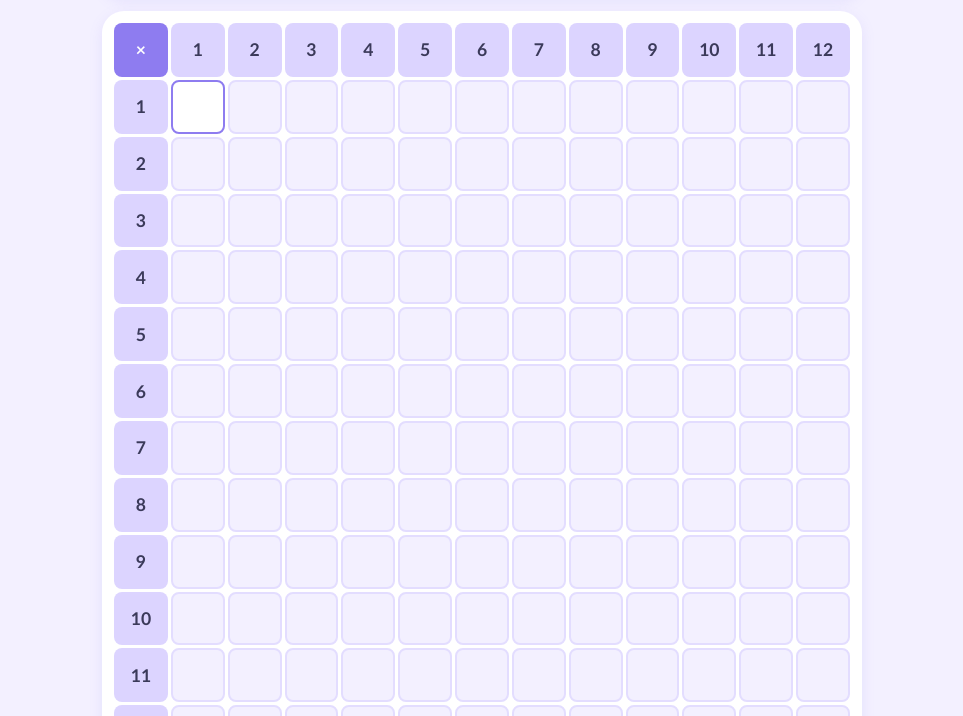
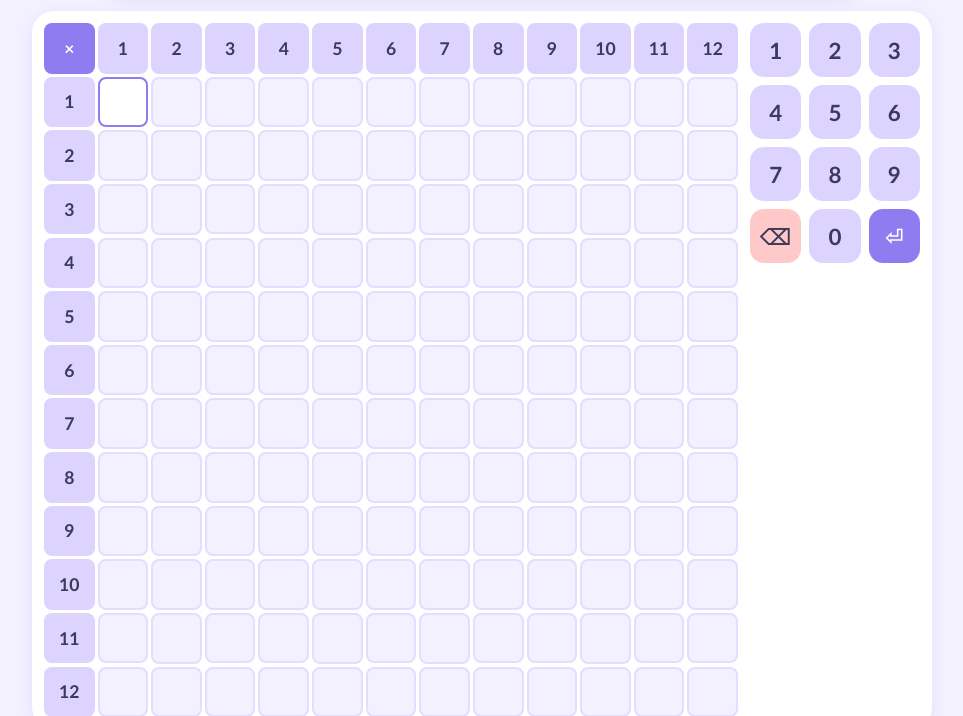
Before and after one commit to tuwebcaedelcielo/144_square_test, a plain HTML site: page index.html in a window 1280 px wide. Both pictures are taken after a click on the button "▶ Comenzar". Shown: the part 84-800 px from the top of the page, without its empty margins (158-1121 px from the left). Drawn offline with Linux system fonts and the light colour scheme.

Commit message:
Add files via upload

```diff
--- a/index.html
+++ b/index.html
@@ -19,14 +19,25 @@ button{border:0;border-radius:14px;padding:10px 18px;font-size:1rem;font-weight:
 #start{background:var(--accent)}#cancel{background:var(--accent2)}
 button:disabled{opacity:.4;cursor:not-allowed}
 #clock{font-size:1.7rem;font-weight:800;min-width:90px;text-align:center;background:var(--head);border-radius:14px;padding:4px 12px;font-variant-numeric:tabular-nums}
-main{max-width:760px;margin:0 auto;background:var(--card);border-radius:22px;padding:12px;box-shadow:0 4px 14px #8e7cf022}
-#grid{display:grid;grid-template-columns:repeat(13,minmax(0,1fr));gap:3px}
+main{display:flex;gap:12px;align-items:flex-start;max-width:900px;margin:0 auto;background:var(--card);border-radius:22px;padding:12px;box-shadow:0 4px 14px #8e7cf022}
+#grid{flex:1;min-width:0;display:grid;grid-template-columns:repeat(13,minmax(0,1fr));gap:3px}
 .h{background:var(--head);border-radius:8px;display:flex;align-items:center;justify-content:center;font-weight:800;aspect-ratio:1;font-size:clamp(.7rem,2.6vw,1.1rem)}
 .h.corner{background:var(--accent);color:#fff}
 input.c{width:100%;aspect-ratio:1;min-width:0;border:2px solid var(--line);border-radius:8px;text-align:center;font-size:clamp(.7rem,2.6vw,1.1rem);font-family:inherit;color:var(--text);background:var(--bg);padding:0}
 input.c:disabled{opacity:.7}
 input.c:focus{outline:none;border-color:var(--accent);background:var(--card)}
 input.c.ok{background:var(--ok)}input.c.bad{background:var(--bad)}
+#pad{display:none;position:sticky;top:12px;width:170px;grid-template-columns:repeat(3,1fr);gap:8px}
+main.run #pad{display:grid}
+#pad button{padding:0;height:54px;font-size:1.4rem;background:var(--head);color:var(--text);border-radius:14px;touch-action:manipulation}
+#pad button:active{background:var(--accent);color:#fff}
+#pad .del{background:var(--bad)}#pad .ent{background:var(--accent);color:#fff}
+@media (max-width:640px){
+ body{padding-bottom:150px}
+ main{display:block}
+ #pad{position:fixed;left:0;right:0;bottom:0;top:auto;width:auto;z-index:9;background:var(--card);padding:10px 10px calc(10px + env(safe-area-inset-bottom,0px));grid-template-columns:repeat(6,1fr);box-shadow:0 -4px 14px #8e7cf033}
+ #pad button{height:48px}
+}
 #result{max-width:760px;margin:14px auto 0;background:var(--card);border-radius:22px;padding:14px 18px;text-align:center;box-shadow:0 4px 14px #8e7cf022}
 #score{font-size:2rem;font-weight:800;color:var(--accent)}
 </style>
@@ -42,36 +53,50 @@ input.c.ok{background:var(--ok)}input.c.bad{background:var(--bad)}
     <div id="clock">00:00</div>
   </div>
 </header>
-<main><div id="grid"></div></main>
+<main id="main"><div id="grid"></div><div id="pad" aria-label="Teclado numérico"></div></main>
 <section id="result"><div>Puntuación</div><div id="score">– / 144</div><div id="msg">¡Completa la tabla de multiplicar!</div></section>
 <script>
-const grid=document.getElementById('grid'),cells=[];
+const grid=document.getElementById('grid'),cells=[];let cur=null;
 const $=id=>document.getElementById(id);
 function mk(t,c){const d=document.createElement('div');d.className='h '+(c||'');d.textContent=t;grid.appendChild(d)}
 mk('×','corner');for(let c=1;c<=12;c++)mk(c);
 for(let r=1;r<=12;r++){mk(r);for(let c=1;c<=12;c++){
-  const i=document.createElement('input');i.className='c';i.disabled=true;i.inputMode='numeric';i.maxLength=3;
+  const i=document.createElement('input');i.className='c';i.disabled=true;i.inputMode='none';i.addEventListener('focus',()=>{cur=i});i.maxLength=3;
   i.dataset.a=r*c;i.setAttribute('aria-label',r+' por '+c);
   i.addEventListener('input',()=>{i.value=i.value.replace(/\D/g,'')});
   i.addEventListener('keydown',e=>{if(e.key==='Enter'){e.preventDefault();const n=cells[cells.indexOf(i)+1];n&&n.focus()}});
   grid.appendChild(i);cells.push(i)}}
+const pad=$('pad');
+[1,2,3,4,5,6,7,8,9,'⌫',0,'⏎'].forEach(k=>{
+  const b=document.createElement('button');b.textContent=k;b.type='button';
+  b.className=k==='⌫'?'del':k==='⏎'?'ent':'';
+  b.setAttribute('aria-label',k==='⌫'?'Borrar':k==='⏎'?'Siguiente':k);
+  b.addEventListener('pointerdown',e=>e.preventDefault());
+  b.addEventListener('click',()=>{
+    if(state!=='running')return;
+    if(!cur)cur=cells[0];
+    if(k==='⌫')cur.value=cur.value.slice(0,-1);
+    else if(k==='⏎'){const n=cells[cells.indexOf(cur)+1];if(n){n.focus({preventScroll:false})}}
+    else if(cur.value.length<3)cur.value+=k;
+    if(k!=='⏎')cur.focus({preventScroll:true})});
+  pad.appendChild(b)});
 let timer=null,end=0,state='idle';
 const fmt=s=>String(Math.floor(s/60)).padStart(2,'0')+':'+String(s%60).padStart(2,'0');
 function tick(){const left=Math.max(0,Math.ceil((end-Date.now())/1000));$('clock').textContent=fmt(left);if(left<=0)finish()}
 $('start').onclick=()=>{
   const m=parseFloat($('mins').value);if(!(m>0)){alert('Introduce un tiempo válido en minutos.');return}
   state='running';end=Date.now()+m*60000;
-  cells.forEach(c=>{c.disabled=false});cells[0].focus();
+  cells.forEach(c=>{c.disabled=false});$('main').classList.add('run');cells[0].focus();
   $('start').disabled=true;$('mins').disabled=true;$('cancel').disabled=false;$('cancel').textContent='Cancelar';
   $('msg').textContent='¡Tú puedes! ⏳';tick();timer=setInterval(tick,250)};
 function finish(){
-  clearInterval(timer);state='done';let ok=0;
+  clearInterval(timer);state='done';$('main').classList.remove('run');cur=null;let ok=0;
   cells.forEach(c=>{c.disabled=true;const good=c.value!==''&&+c.value===+c.dataset.a;c.classList.add(good?'ok':'bad');if(good)ok++});
   $('score').textContent=ok+' / 144';
   $('msg').textContent=ok===144?'¡Perfecto! 🏆':ok>=100?'¡Muy bien! 🌟':ok>=50?'¡Buen trabajo, sigue practicando! 💪':'¡Sigue practicando, cada vez saldrá mejor! 🌱';
   $('cancel').textContent='Reiniciar';$('cancel').disabled=false}
 function reset(){
-  clearInterval(timer);state='idle';
+  clearInterval(timer);state='idle';$('main').classList.remove('run');cur=null;
   cells.forEach(c=>{c.value='';c.disabled=true;c.classList.remove('ok','bad')});
   $('start').disabled=false;$('mins').disabled=false;$('cancel').disabled=true;$('cancel').textContent='Cancelar';
   $('clock').textContent='00:00';$('score').textContent='– / 144';$('msg').textContent='¡Completa la tabla de multiplicar!'}
```
